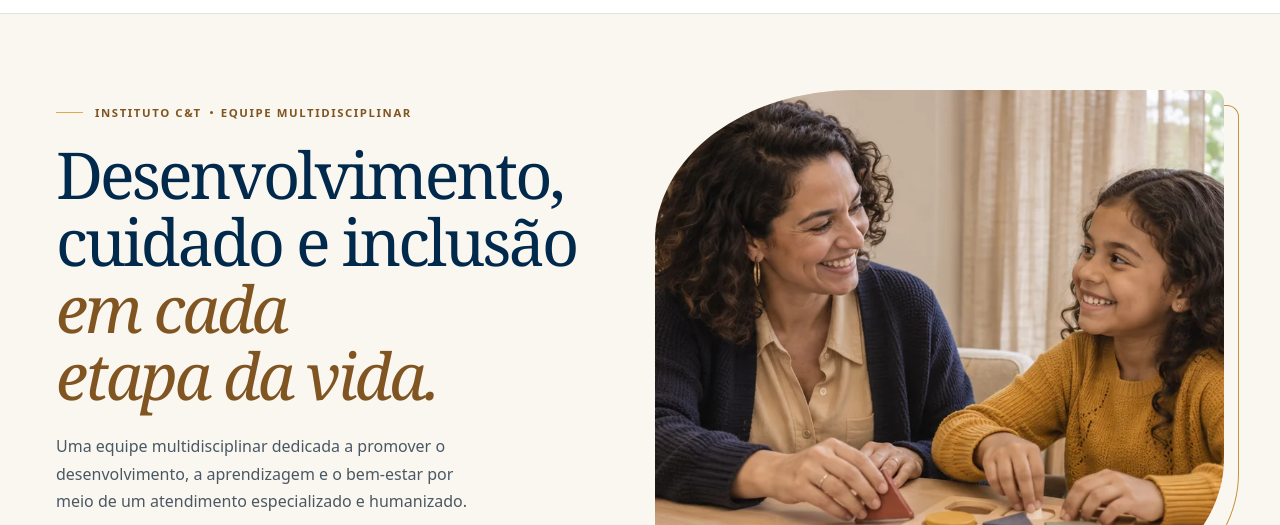
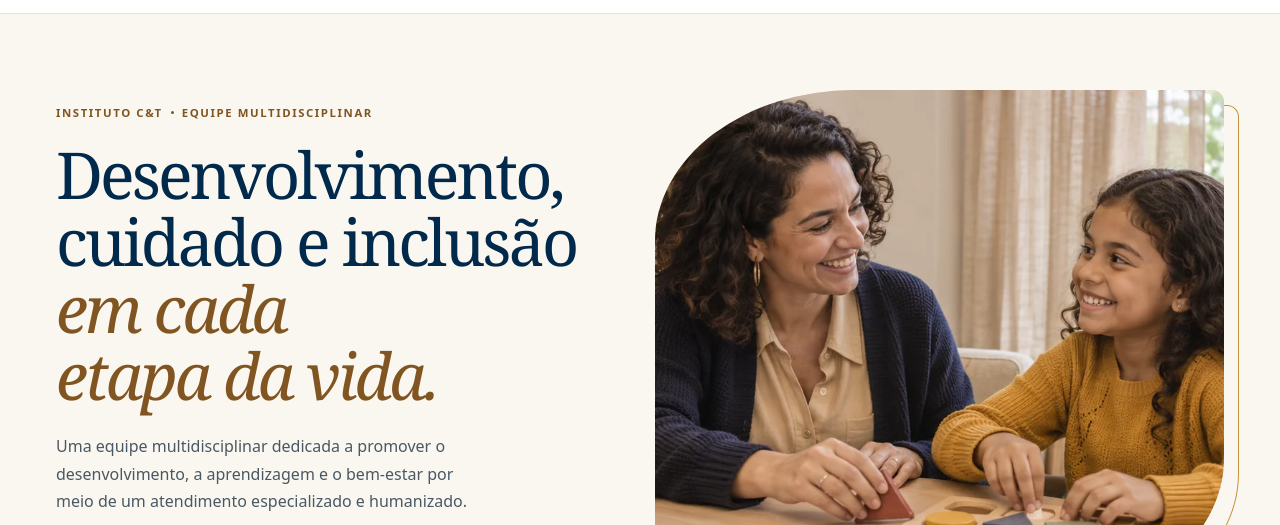
Before and after one commit to Henr7qu3/Instituto-CeT, a plain HTML site: page index.html in a window 1280 px wide. Shown: the part 67-592 px from the top of the page. Drawn offline with Linux system fonts and the light colour scheme.

Commit message:
Add files via upload

```diff
--- a/styles.css
+++ b/styles.css
@@ -163,7 +163,6 @@ button { font: inherit; }
   letter-spacing: .14em;
   text-transform: uppercase;
 }
-.eyebrow::before { width: 27px; height: 1px; background: var(--gold); margin-right: 4px; content: ""; }
 .eyebrow span { width: 3px; height: 3px; background: currentColor; border-radius: 50%; }
 h1, h2 { font-family: var(--serif); font-weight: 400; letter-spacing: -.045em; }
 h1 { font-size: clamp(3.15rem, 5.05vw, 4.6rem); line-height: 1.035; }
```
